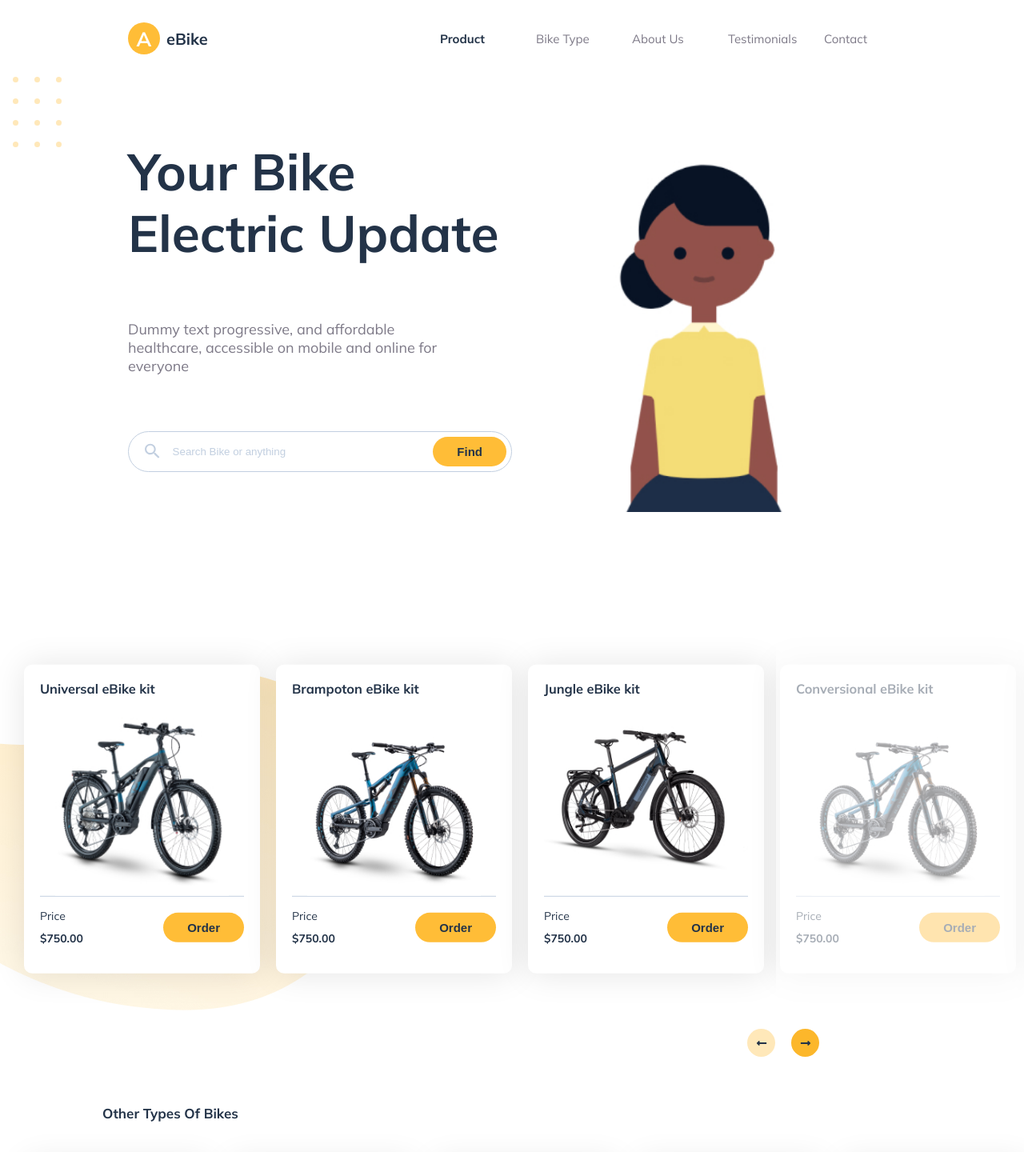
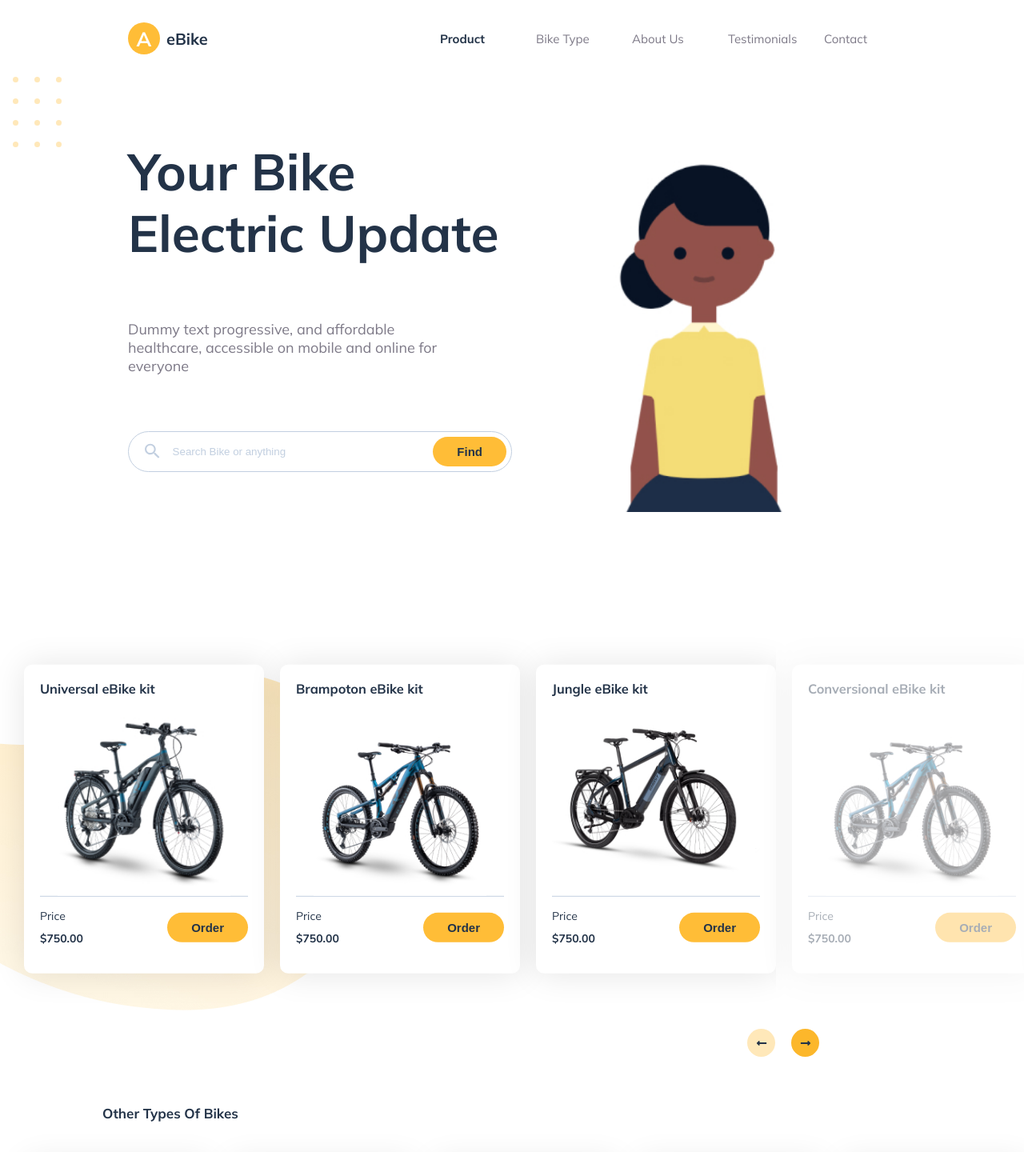
Before and after one commit to Kehinded/eBike, a React (Create React App) app: page / in a window 1280 px wide. Shown: the top 1440 px of the page at 80% size. Built offline with nearby package versions, Linux system fonts and the light colour scheme.

Commit message:
Update Product.css

```diff
--- a/src/styles/Product.css
+++ b/src/styles/Product.css
@@ -33,7 +33,7 @@
 .product-section .product-wrapper .card-box {
   display: grid;
   align-items: center;
-  grid-template-columns: repeat(40, calc(25% - 1rem));
+  grid-template-columns: repeat(40, minmax(30rem, calc(25% - 1rem)));
   padding: 3rem;
   grid-gap: 2rem;
   transform: translateY(-20%);
```
